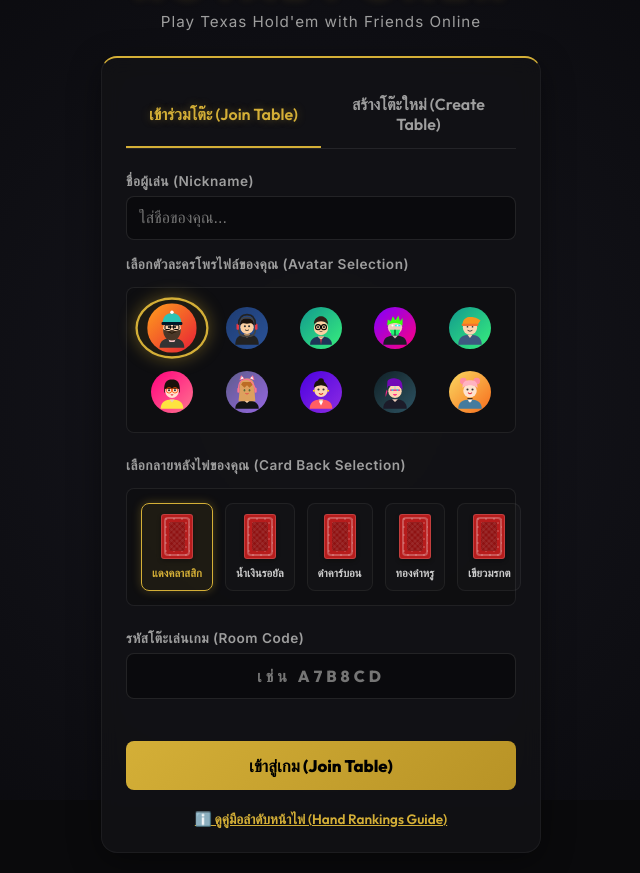
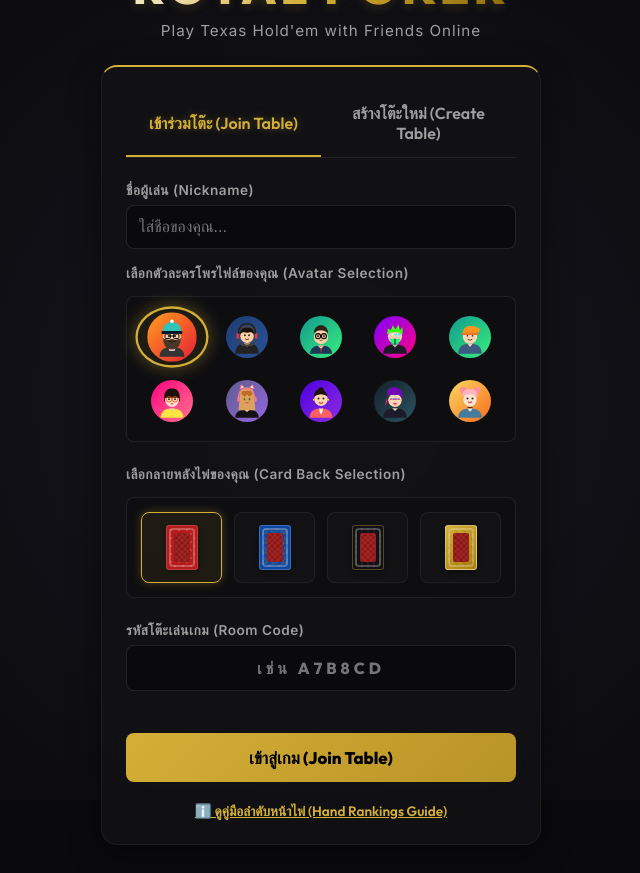
Before and after one commit to Diowx/dx-poker-online, a React (Vite) app in the folder client/: page / in a window 1280 px wide. Shown: the whole page, without its empty margins (319-959 px from the left). Built offline with nearby package versions, Linux system fonts and the light colour scheme.

Commit message:
Refactor Card Back Selection: 4 decks, show colors on preview buttons without clicking, remove text labels

```diff
--- a/client/src/components/Lobby.jsx
+++ b/client/src/components/Lobby.jsx
@@ -133,8 +133,7 @@ function Lobby({ onRoomJoined, onOpenRankings, cardBack, onSelectCardBack }) {
                 { id: 'red', name: 'แดงคลาสสิก' },
                 { id: 'blue', name: 'น้ำเงินรอยัล' },
                 { id: 'black', name: 'ดำคาร์บอน' },
-                { id: 'gold', name: 'ทองคำหรู' },
-                { id: 'green', name: 'เขียวมรกต' }
+                { id: 'gold', name: 'ทองคำหรู' }
               ].map((opt) => (
                 <button
                   key={opt.id}
@@ -147,13 +146,12 @@ function Lobby({ onRoomJoined, onOpenRankings, cardBack, onSelectCardBack }) {
                   title={opt.name}
                 >
                   <div className="cardback-preview">
-                    <div className="poker-card back mini-card">
+                    <div className={`poker-card back mini-card ${opt.id}`}>
                       <div className="card-back-pattern">
                         <div className="pattern-inner"></div>
                       </div>
                     </div>
                   </div>
-                  <span className="cardback-name">{opt.name}</span>
                 </button>
               ))}
             </div>
--- a/client/src/index.css
+++ b/client/src/index.css
@@ -1679,7 +1679,7 @@ body {
 /* CARDBACK SELECTOR GRID (Lobby) */
 .cardback-selector-grid {
   display: grid;
-  grid-template-columns: repeat(5, 1fr);
+  grid-template-columns: repeat(4, 1fr);
   gap: 12px;
   background: rgba(0, 0, 0, 0.2);
   border: 1px solid rgba(255, 255, 255, 0.08);
@@ -1693,7 +1693,7 @@ body {
   background: rgba(255, 255, 255, 0.02);
   border: 1px solid rgba(255, 255, 255, 0.06);
   border-radius: 8px;
-  padding: 10px;
+  padding: 12px 10px;
   cursor: pointer;
   transition: all 0.2s ease-in-out;
   display: flex;
@@ -1729,34 +1729,25 @@ body {
   padding: 2px !important;
 }
 
-.cardback-name {
-  font-size: 0.7rem;
-  font-weight: 700;
-  color: #ccc;
-  white-space: nowrap;
-}
-
-.cardback-selector-btn.selected .cardback-name {
-  color: var(--gold);
-}
-
 @media (max-width: 480px) {
   .cardback-selector-grid {
-    grid-template-columns: repeat(5, 1fr);
+    grid-template-columns: repeat(4, 1fr);
     gap: 8px;
     padding: 8px;
   }
 }
 
-/* === 5 CARDBACK STYLES === */
+/* === 4 CARDBACK STYLES === */
 
 /* 1. Red Classique */
-.deck-red .poker-card.back {
+.deck-red .poker-card.back,
+.poker-card.back.red {
   background: #b71c1c !important;
   color: #fff !important;
   border: 1px solid rgba(255, 255, 255, 0.15) !important;
 }
-.deck-red .card-back-pattern {
+.deck-red .poker-card.back .card-back-pattern,
+.poker-card.back.red .card-back-pattern {
   background-color: #b71c1c;
   background-image: radial-gradient(rgba(255,255,255,0.15) 1px, transparent 0),
                     radial-gradient(rgba(255,255,255,0.15) 1px, transparent 0);
@@ -1765,12 +1756,14 @@ body {
 }
 
 /* 2. Royal Blue */
-.deck-blue .poker-card.back {
+.deck-blue .poker-card.back,
+.poker-card.back.blue {
   background: #0d47a1 !important;
   color: #fff !important;
   border: 1px solid rgba(255, 255, 255, 0.2) !important;
 }
-.deck-blue .card-back-pattern {
+.deck-blue .poker-card.back .card-back-pattern,
+.poker-card.back.blue .card-back-pattern {
   background-color: #0d47a1;
   background-image: linear-gradient(45deg, rgba(255,215,0,0.1) 25%, transparent 25%),
                     linear-gradient(-45deg, rgba(255,215,0,0.1) 25%, transparent 25%),
@@ -1780,12 +1773,14 @@ body {
 }
 
 /* 3. Carbon Fiber Black */
-.deck-black .poker-card.back {
+.deck-black .poker-card.back,
+.poker-card.back.black {
   background: #111115 !important;
   color: #fff !important;
   border: 1px solid rgba(212, 175, 55, 0.35) !important;
 }
-.deck-black .card-back-pattern {
+.deck-black .poker-card.back .card-back-pattern,
+.poker-card.back.black .card-back-pattern {
   background-color: #111115;
   background-image: linear-gradient(315deg, #1f1f24 25%, transparent 25%),
                     linear-gradient(45deg, #1f1f24 25%, transparent 25%),
@@ -1795,25 +1790,14 @@ body {
 }
 
 /* 4. Gold Fortune */
-.deck-gold .poker-card.back {
+.deck-gold .poker-card.back,
+.poker-card.back.gold {
   background: linear-gradient(135deg, #d4af37 0%, #aa800e 100%) !important;
   color: #000 !important;
   border: 1px solid rgba(255, 255, 255, 0.4) !important;
 }
-.deck-gold .card-back-pattern {
+.deck-gold .poker-card.back .card-back-pattern,
+.poker-card.back.gold .card-back-pattern {
   background-color: transparent;
   background-image: repeating-linear-gradient(45deg, rgba(0, 0, 0, 0.08), rgba(0, 0, 0, 0.08) 2px, transparent 2px, transparent 8px);
 }
-
-/* 5. Emerald Velvet */
-.deck-green .poker-card.back {
-  background: #1b5e20 !important;
-  color: #fff !important;
-  border: 1px solid rgba(255, 255, 255, 0.2) !important;
-}
-.deck-green .card-back-pattern {
-  background-color: #1b5e20;
-  background-image: radial-gradient(rgba(255,255,255,0.08) 9px, transparent 10px),
-                    repeating-linear-gradient(45deg, rgba(255,255,255,0.02) 0px, rgba(255,255,255,0.02) 2px, transparent 2px, transparent 10px);
-  background-size: 12px 12px;
-}
```
